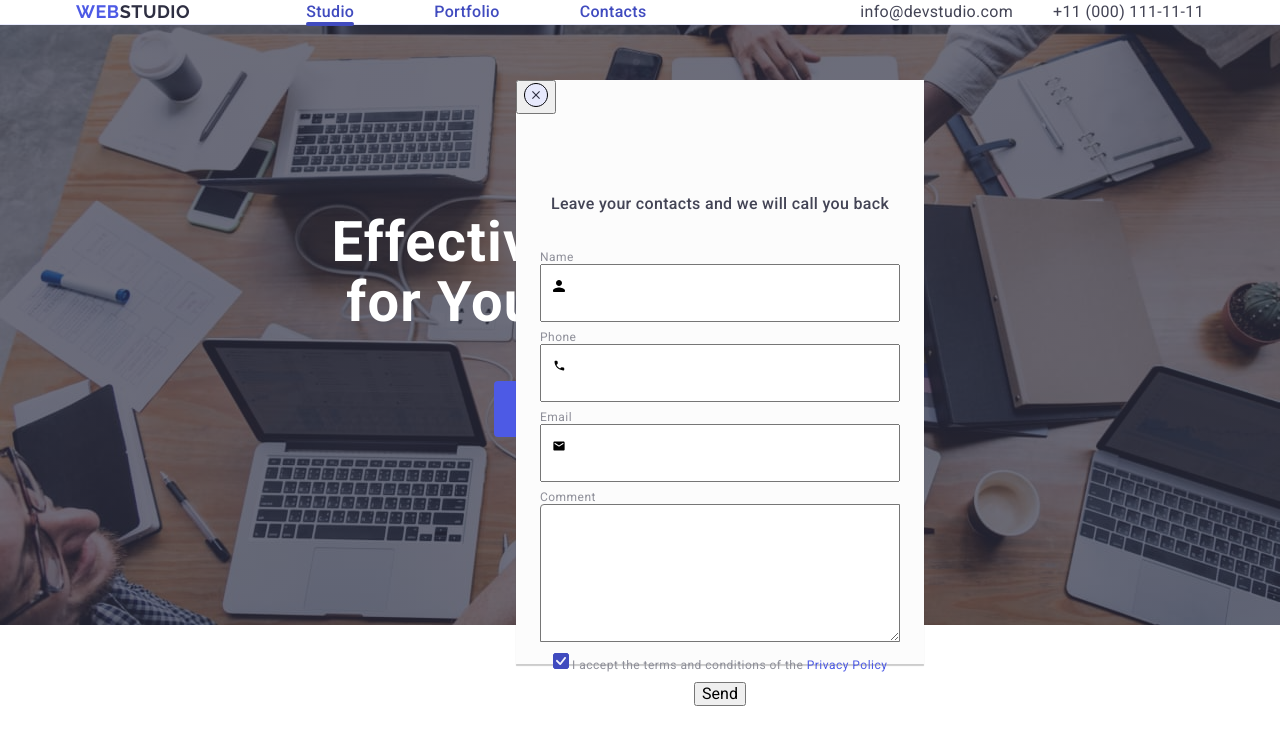
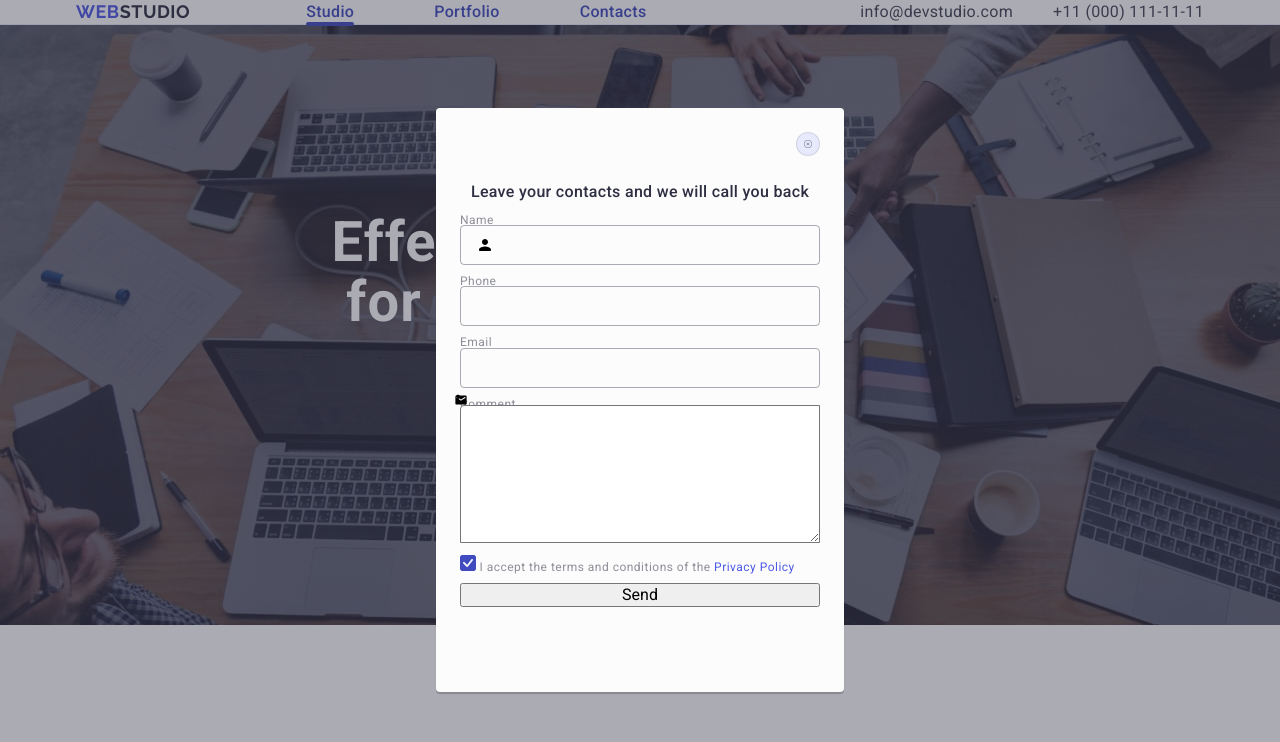
Before and after one commit to Larisagabriela329/goit-markup-hw-05, a plain HTML site: page index.html in a window 1280 px wide. Shown: the top 742 px of the page. Drawn offline with nearby package versions, Linux system fonts and the light colour scheme.

Commit message:
Corrections 1

```diff
--- a/css/styles.css
+++ b/css/styles.css
@@ -232,9 +232,10 @@ transition: background-color 250ms cubic-bezier(0.4, 0, 0.2, 1);
     top: 0;
     left: 0;
 
-    background-color: transparent;
+    background-color: rgba(46, 47, 66, 0.4);
     visibility: hidden;
     z-index: 999;
+    transition: opacity 250ms cubic-bezier(0.4, 0, 0.2, 1), visibility 250ms cubic-bezier(0.4, 0, 0.2, 1);
 }
 
 .modal-backdrop.is-open {
@@ -244,10 +245,10 @@ transition: background-color 250ms cubic-bezier(0.4, 0, 0.2, 1);
 .modal-container {
     position: absolute;
     width: 408px;
-height: 584px;
-top: 80px;
-left: 516px;
-gap: 0px;
+min-height: 584px;
+top: 50%;
+left: 50%;
+transform: translate(-50%,-50%);
 border-radius: 4px 0px 0px 0px;
 opacity: 0px;
 background: #FCFCFC;
@@ -257,14 +258,50 @@ box-shadow: 0px 1px 1px 0px #00000024;
 box-shadow: 0px 1px 3px 0px #0000001F;
 
 box-shadow: 0px 2px 1px 0px #00000033;
+border-radius: 4px;
+transition: transform 250ms cubic-bezier(0.4, 0, 0.2, 1);
+
+padding: 72px 24px 24px 24px;
 }
+
+.close-button {
+    position: absolute;
+    top: 24px;
+    right: 24px;
+    width: 24px;
+    height: 24px;
+    border-radius: 50%;
+    display: flex;
+    align-items: center;
+    justify-content: center;
+    background-color: #e7e9fc;
+    border: 1px solid rgba(0, 0, 0, 0.1);
+    padding: 0;
+    cursor: pointer;
+    background-color 250ms cubic-bezier(0.4, 0, 0.2, 1), border 250ms cubic-bezier(0.4, 0, 0.2, 1);
+}
+
+.close-button:hover {
+    background-color: #404bbf;
+    border: none;
+}
+
+.close-button:hover .svg-close {
+    fill:#ffffff;
+}
+
+.close-button:focus .svg-close {
+    fill:#ffffff;
+}
+
+.svg-close {
+    transition: fill 250ms cubic-bezier(0.4, 0, 0.2, 1);
+    }
 
 
 .modal-form {
-    position: fixed;
     display: flex;
     flex-direction: column;
-    align-items: center;
     width: 360px;
 height: 336px;
 top: 192px;
@@ -275,59 +312,56 @@ opacity: 0px;
 
 }
 
-.svg-close {
-top: 104px;
-left: 876px;
-gap: 0px;
-border-radius: 4px 0px 0px 0px;
-opacity: 0px;
-}
-
 
 
 .modal-paragraph {
-    width: 360px;
-height: 24px;
-top: 152px;
-left: 540px;
-gap: 0px;
-opacity: 0px;
-    //styleName: Body Medium;
+    font-weight: 500;
 font-family: Roboto;
 font-size: 16px;
 font-weight: 500;
-line-height: 24px;
+line-height: 1.5;
 letter-spacing: 0.02em;
 text-align: center;
+color: #2E2F42;
+
+margin-bottom: 16px;
 
 }
 
-.input-name,
-.input-phone,
-.input-email {
- width: 360px;
-height: 58px;
-gap: 0px;
-opacity: 0px;
-padding-left: 30px;
+.form-info {
+    margin-bottom: 8px;
 }
 
-.input-name:active + svg.input {
-    fill: blue;
-}
-
-.labels {
+.form-input {
     position: relative;
 }
 
-.labels > .svg-input {
-    position: absolute;
-  top: 50%;
-  left: 10px;
-  transform: translateY(-50%);
-  color: silver;
+.text-input {
+    width: 100%;
+    height: 40px;
+    border: 1px solid rgba(46, 47, 66, 0.4);
+    border-radius: 4px;
+    background-color: transparent;
+    padding-left: 38px;
+    outline: transparent;
+    border-color 250ms cubic-bezier(0.4, 0, 0.2, 1);
 }
 
+.text-input:focus {
+    border-color: #4D5AE5;
+}
+
+.svg-input {
+    position: absolute;
+    left: 16px;
+    top: 50%;
+    transform: translateY(-50%);
+    transition: fill 250ms cubic-bezier(0.4, 0, 0.2, 1);
+}
+
+.text-input:focus .svg-input {
+    fill: #4D5AE5;
+}
 
 
 .input-comment {
@@ -341,14 +375,16 @@ opacity: 0px;
 }
 
 .labels {
-//styleName: Small Text;
 font-family: Roboto;
 font-size: 12px;
 font-weight: 400;
-line-height: 14px;
+line-height: 1.17px;
 letter-spacing: 0.04em;
 text-align: left;
 color: #8E8F99;
+
+display: block;
+margin-bottom: 4px;
 }
 
 .conditions-label {
@@ -790,7 +826,7 @@ text-align: left;
 color: #FFFFFF;
 }
 
-.form-input {
+.footer-form-input {
     background: #2E2F42;
     border: 1px solid #FFFFFF;
     width: 264px;
@@ -805,7 +841,7 @@ box-shadow: 0px 4px 4px 0px #00000026;
 
 }
 
-.form-input::placeholder {
+.footer-form-input::placeholder {
     font-family: Roboto;
 font-size: 12px;
 font-weight: 400;
--- a/index.html
+++ b/index.html
@@ -88,99 +88,7 @@
             </ul>
         </div>
 
-            <div class="modal-backdrop is-open">
-                <div class="modal-container">
 
-                    <button type="button" class="close-button">
-                        <svg width="24" height="24" class="svg-close">
-                            <use href="./images/icons.svg#icon-close" />
-                        </svg>
-                    </button>
-
-                <form class="modal-form">
-                  <p class="modal-paragraph"> Leave your contacts and we will call you back </p>
-                    <br>
-
-                <label class="labels">
-                    Name
-                    <svg width="18px" height="18px" class="svg-input">
-                        <use href="./images/icons.svg#icon-name"/>
-                    </svg>
-                    <input
-                    class="input-name"
-                    type="text"
-                    name="input_name"
-                    />
-
-                </label>
-
-                <label  class="labels">
-                    Phone
-                    <svg width="18px" height="18px" class="svg-input">
-                        <use href="./images/icons.svg#icon-phone"/>
-                    </svg>
-                    <input
-                    class="input-phone"
-                    type="tel"
-                    name="input_phone"
-                    />
-                </label>
-
-                <label  class="labels">
-                    Email
-                    <svg width="18px" height="18px" class="svg-input">
-                        <use href="./images/icons.svg#icon-email"/>
-                    </svg>
-                    <input
-                    class="input-email"
-                    type="tel"
-                    name="input_email"
-                    />
-                </label>
-
-                <label class="labels">
-                    Comment
-                    <textarea
-                    class="input-comment"
-                    name="input_comment"
-                    placeholder="Text input"
-                    >
-                </textarea>
-                </label>
-
-                <div class="conditions-field">
-                    <input
-                    class="input-conditions visually-hidden"
-                    type="checkbox"
-                    name="input_conditions"
-                    id="input-conditions"
-                    />
-
-                    <label for="input-conditions" class="conditions-label">
-                        <span>
-                            <svg width="16px" height="16px" class="checked-svg">
-                                <use href="./images/icons.svg#icon-checked"/>
-                            </svg>
-
-                        </span>
-                        I accept the terms and conditions of the
-                    <a class="privacy-link" href="">
-                        Privacy Policy
-                    </a>
-                    </label>
-                </div>
-
-                <button
-                type="submit"
-                class="send-button"
-                >
-                    Send
-                </button>
-
-
-                </form>
-            </div>
-            </div>
 
         </section>
         <section class="team-section">
@@ -499,7 +407,7 @@
         <label class="subscribe-label">
             Subscribe
             <input
-            class="form-input"
+            class="footer-form-input"
             type="email"
             name="email"
             placeholder="E-mail"
@@ -517,6 +425,120 @@
 </div>
        </div>
     </footer>
+    <div class="modal-backdrop is-open">
+        <div class="modal-container">
+
+            <button type="button" class="close-button">
+                <svg width="8" height="8" class="svg-close">
+                    <use href="./images/icons.svg#icon-close" />
+                </svg>
+            </button>
+
+            <p class="modal-paragraph"> Leave your contacts and we will call you back </p>
+
+        <form class="modal-form">
+
+            <div class="form-info">
+
+                <label class="labels" for="name">
+                    Name
+                </label>
+
+                <div class="form-input">
+                    <input
+                    class="text-input"
+            type="text"
+            name="input_name"
+            id="name"
+                     />
+
+                     <svg width="18px" height="24px" class="svg-input">
+                        <use href="./images/icons.svg#icon-name"/>
+                    </svg>
+
+                </div>
+            </div>
+
+            <div class="form-info">
+
+                <label class="labels" for="phone">
+                    Phone
+                </label>
+                <div>
+                    <input
+                    class="text-input"
+            type="text"
+            name="input_phone"
+            id="phone"
+                     />
+                     <svg width="18px" height="18px" class="svg-input">
+                        <use href="./images/icons.svg#icon-phone"/>
+                    </svg>
+                </div>
+            </div>
+
+            <div class="form-info">
+
+                <label class="labels" for="email">
+                    Email
+                </label>
+                <div>
+                    <input
+                    class="text-input"
+            type="text"
+            name="input_email"
+            id="email"
+                     />
+                     <svg width="18px" height="18px" class="svg-input">
+                        <use href="./images/icons.svg#icon-email"/>
+                    </svg>
+                </div>
+            </div>
+
+
+
+
+        <label class="labels">
+            Comment
+            <textarea
+            class="input-comment"
+            name="input_comment"
+            placeholder="Text input"
+            >
+        </textarea>
+        </label>
+
+        <div class="conditions-field">
+            <input
+            class="input-conditions visually-hidden"
+            type="checkbox"
+            name="input_conditions"
+            id="input-conditions"
+            />
+
+            <label for="input-conditions" class="conditions-label">
+                <span>
+                    <svg width="16px" height="16px" class="checked-svg">
+                        <use href="./images/icons.svg#icon-checked"/>
+                    </svg>
+
+                </span>
+                I accept the terms and conditions of the
+            <a class="privacy-link" href="">
+                Privacy Policy
+            </a>
+            </label>
+        </div>
+
+        <button
+        type="submit"
+        class="send-button"
+        >
+            Send
+        </button>
+        </form>
+    </div>
+    </div>
     <script src="./index.js"></script>
 </body>
 </html>
```
